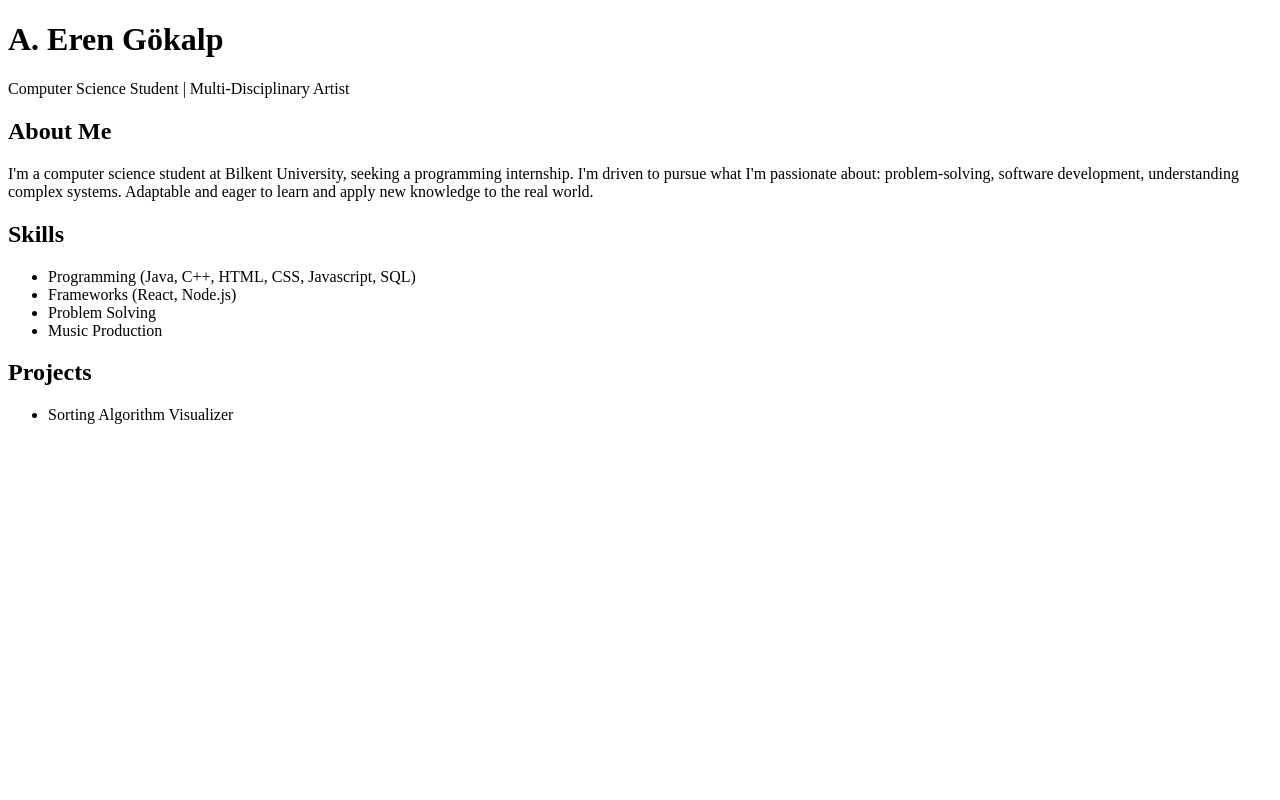
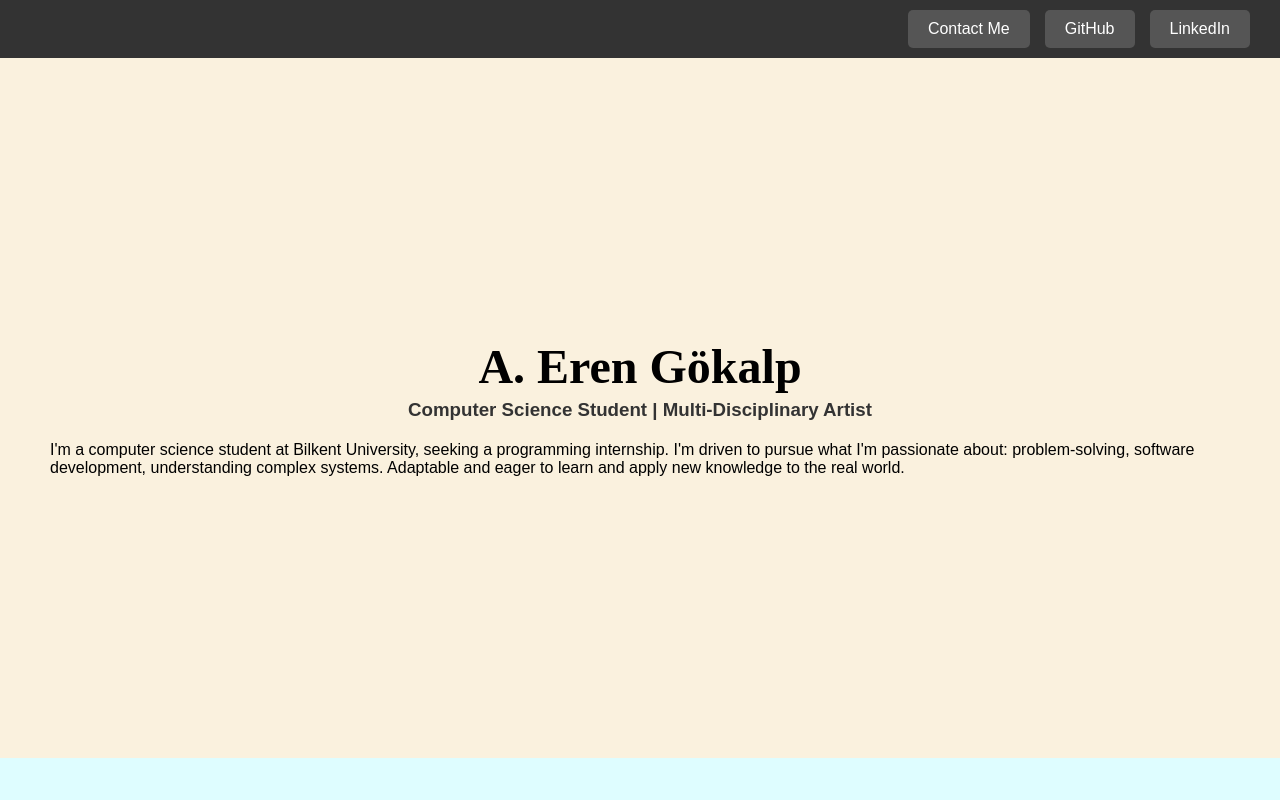
Before and after one commit to GokalpEren/PortfolioErenGokalp, a plain HTML site: page index.html in a window 1280 px wide. Shown: the top 800 px of the page. Drawn offline with Linux system fonts and the light colour scheme; a web font is replaced by a local one.

Commit message:
Added some styling
Going to check how this looks on other devices

```diff
--- a/index.html
+++ b/index.html
@@ -1,40 +1,45 @@
 <!DOCTYPE html>
+<html lang="en">
+<head>
+    <meta charset="UTF-8">
+    <meta name="viewport" content="width=device-width, initial-scale=1.0">
+    <title>A. Eren Gökalp</title>
+    <link rel="stylesheet" href="main.css">
 
-<html>
-    <head>
-        <title>A. Eren Gökalp</title>
-        <link rel="stylesheet" href="main.css"></link>
     </head>
-
 <body>
     <header>
-            <h1>A. Eren Gökalp</h1>
-            <p>Computer Science Student | Multi-Disciplinary Artist</p>
+        <div class="header-left"></div>
+        <nav class="header-right">
+            <a href="#" class="btn">Contact Me</a>
+            <a href="#" class="btn">GitHub</a>
+            <a href="#" class="btn">LinkedIn</a>
+        </nav>
     </header>
 
-        <section id="about">
-            <h2>About Me</h2>
+    <section class="frame" id="about">
+        <h1>A. Eren Gökalp</h1>
+        <h3>Computer Science Student | Multi-Disciplinary Artist</h3>
         <p> I'm a computer science student at Bilkent University, seeking a programming internship. I'm driven to pursue what
             I'm passionate about: problem-solving, software development, understanding complex systems. Adaptable and eager
-                to learn and apply new knowledge to the real world.
-            </p>
+            to learn and apply new knowledge to the real world.</p>
     </section>
 
-        <section id="skills">
+    <section class="frame" id="skills">
         <h2>Skills</h2>
         <ul>
             <li>Programming (Java, C++, HTML, CSS, Javascript, SQL)</li>
             <li>Frameworks (React, Node.js)</li>
-                <li>Problem Solving</li>
-                <li>Music Production</li>
         </ul>
     </section>
 
-        <section id="Ppojects">
+    <section class="frame" id="projects">
         <h2>Projects</h2>
         <ul>
             <li>Sorting Algorithm Visualizer</li>
         </ul>
     </section>
+
+    <script src="main.js"></script>
 </body>
 </html>
--- a/main.css
+++ b/main.css
@@ -0,0 +1,94 @@
+@import url('https://fonts.googleapis.com/css2?family=Namdhinggo:wght@400;500;600;700;800&display=swap');
+
+
+* {
+    margin: 0;
+    padding: 0;
+    box-sizing: border-box;
+    scroll-behavior: smooth;
+}
+
+body {
+    scroll-snap-type: y mandatory;
+    overflow-y: scroll;
+    font-family: Arial, sans-serif;
+}
+
+/* Header Styles */
+header {
+    display: flex;
+    justify-content: space-between;
+    align-items: center;
+    padding: 10px 30px;
+    background-color: #333;
+    position: sticky;
+    top: 0;
+    width: 100%;
+    z-index: 100;
+}
+
+/* Empty left side (for future content if needed) */
+.header-left {
+    width: 100px;
+}
+
+/* Right-aligned buttons */
+.header-right {
+    display: flex;
+    gap: 15px;
+}
+
+.btn {
+    text-decoration: none;
+    color: white;
+    background-color: #555;
+    padding: 10px 20px;
+    border-radius: 5px;
+    transition: 0.3s ease-in-out;
+}
+
+.btn:hover {
+    background-color: #777;
+}
+
+/* Section Styles */
+.frame {
+    min-height: 100vh;
+    padding: 50px;
+    display: flex;
+    flex-direction: column;
+    align-items: center;
+    justify-content: center;
+    scroll-snap-align: start;
+    position: relative;
+}
+
+#about {
+    background-color: #faf1de;
+}
+
+#skills {
+    background-color: #defdff;
+}
+
+#projects {
+    background-color: #cac6f5;
+}
+
+.frame:not(:first-child) {
+    margin-top: -50px;
+}
+
+h3 {
+    text-align: center;
+    color: #333;
+    padding-top: 5px;
+    padding-bottom: 20px;
+}
+
+h1 {
+    font-family: "Namdhinggo", serif;
+    font-weight: 700;
+    font-style: normal;
+    font-size: 3rem;
+}
```
Also changed, not shown: base.html (added). Lines whose indentation alone changed are shown as unchanged.
